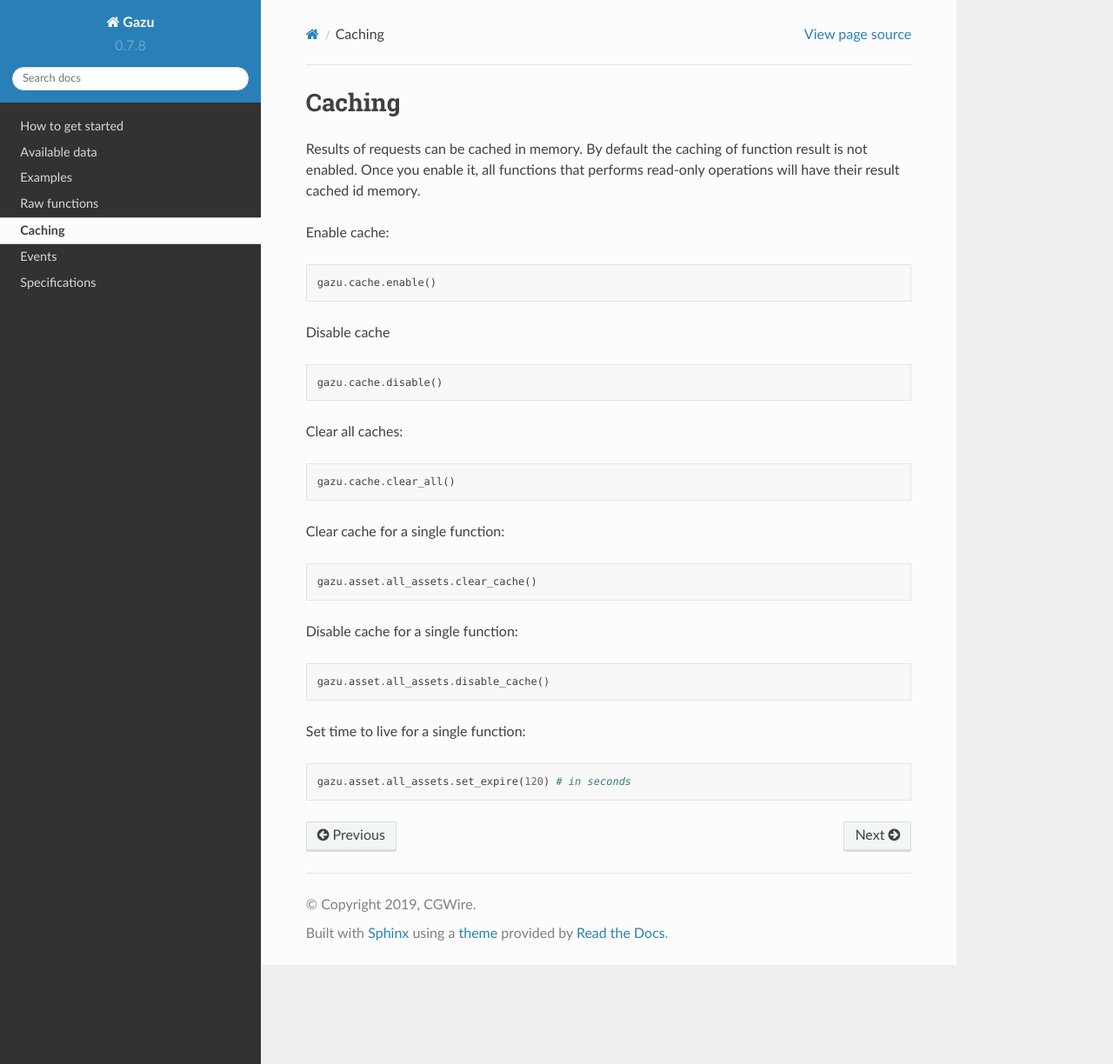
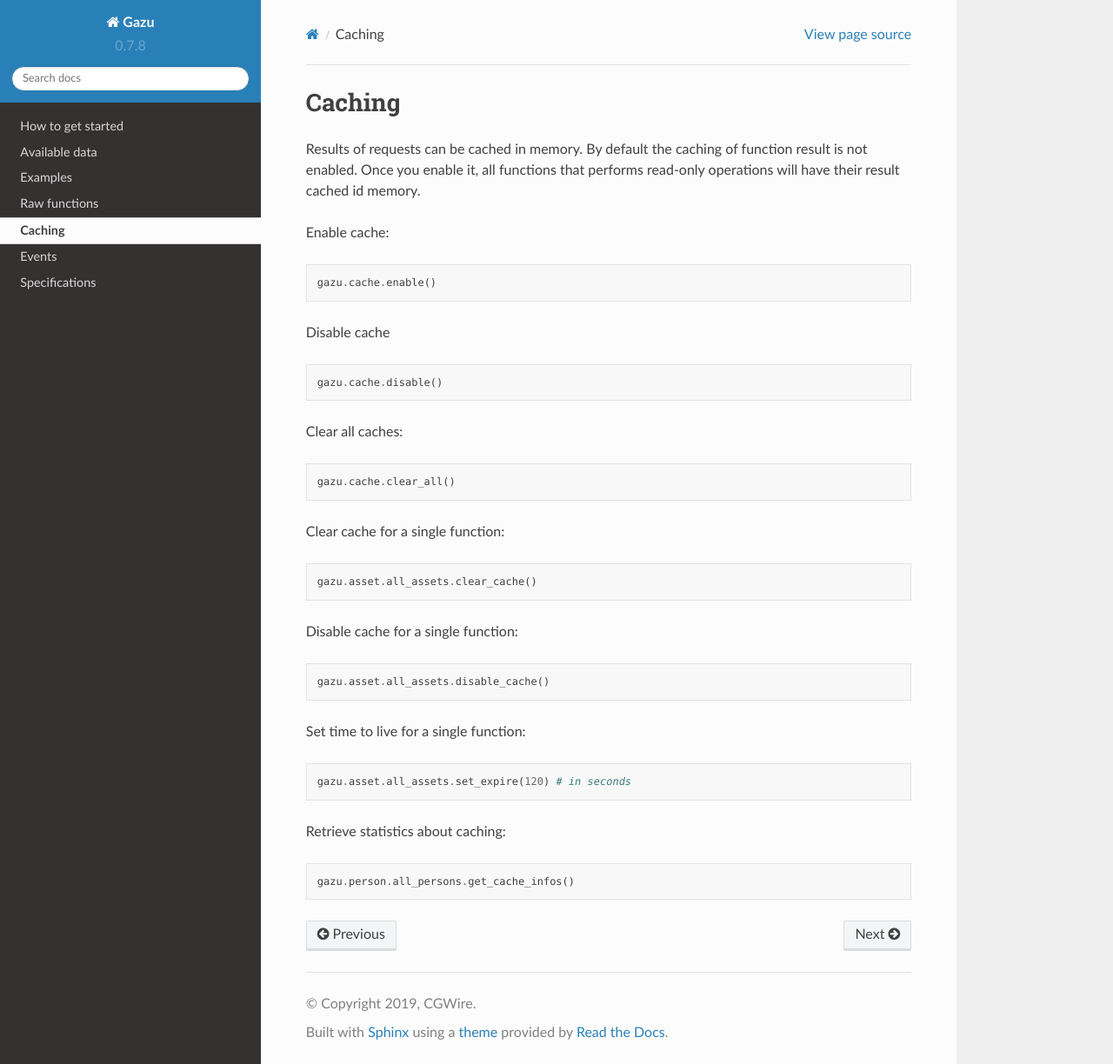
Before and after one commit to cgwire/gazu, a Sphinx documentation site: the page built from docs/source/cache.md, in a window 1280 px wide and 1224 px high. Shown: the whole window at 87% size. Built offline with Sphinx 7.4.7 and the Read the Docs theme 2.0.0, drawn with Linux system fonts in a browser that asks for light colours.

Commit message:
Add missing information

````diff
--- a/docs/source/cache.md
+++ b/docs/source/cache.md
@@ -39,3 +39,9 @@ Set time to live for a single function:
 ```python
 gazu.asset.all_assets.set_expire(120) # in seconds
 ```
+
+Retrieve statistics about caching:
+
+```python
+gazu.person.all_persons.get_cache_infos()
+```
````
Also changed, not shown: docs/source/data.md (+4 -1 lines).
